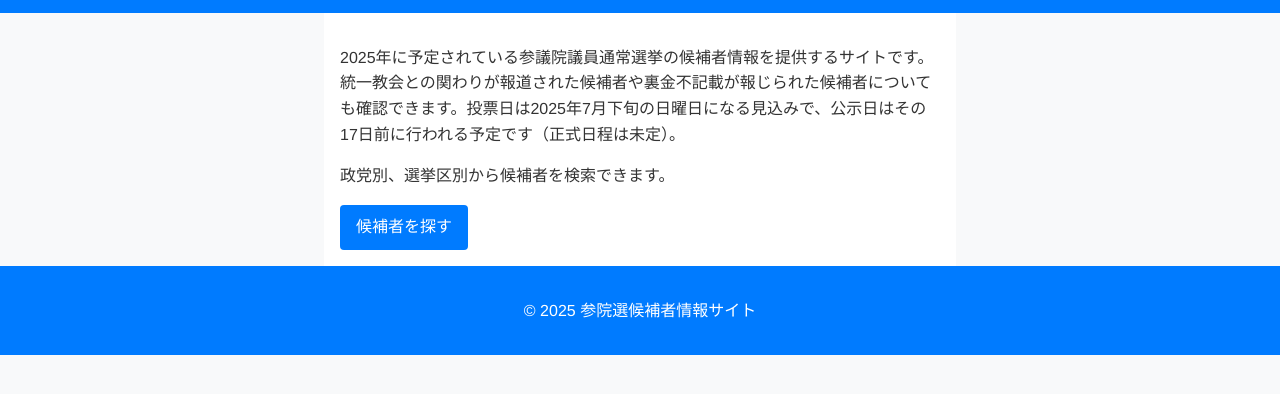
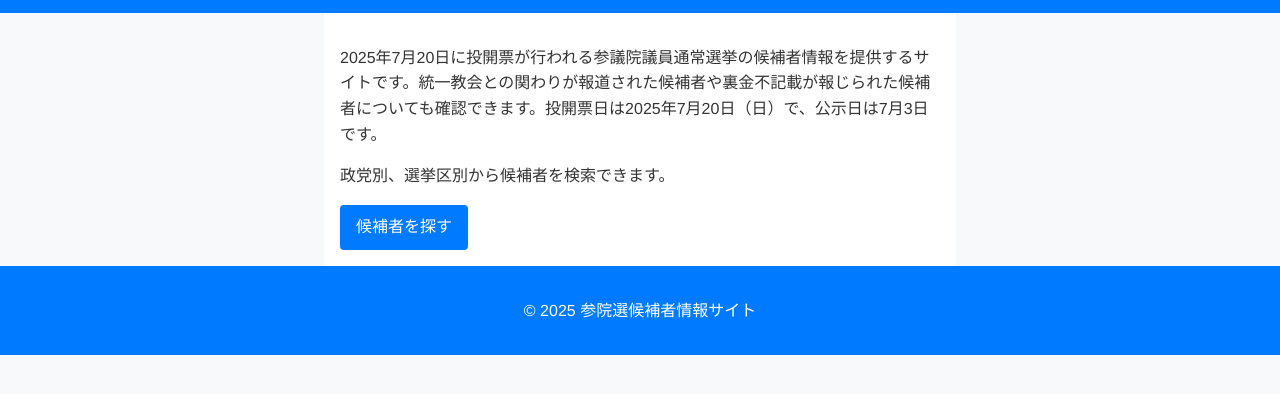
Before and after one commit to openceo2025/sangiinsen2025, a website: page index.html in a window 1280 px wide. Shown: the part 96-490 px from the top of the page. Drawn offline with Linux system fonts and the light colour scheme.

Commit message:
Update election schedule (#7)

```diff
--- a/index.html
+++ b/index.html
@@ -17,7 +17,7 @@
     </nav>
   </header>
   <main>
-    <p>2025年に予定されている参議院議員通常選挙の候補者情報を提供するサイトです。統一教会との関わりが報道された候補者や裏金不記載が報じられた候補者についても確認できます。投票日は2025年7月下旬の日曜日になる見込みで、公示日はその17日前に行われる予定です（正式日程は未定）。</p>
+    <p>2025年7月20日に投開票が行われる参議院議員通常選挙の候補者情報を提供するサイトです。統一教会との関わりが報道された候補者や裏金不記載が報じられた候補者についても確認できます。投開票日は2025年7月20日（日）で、公示日は7月3日です。</p>
     <p>政党別、選挙区別から候補者を検索できます。</p>
     <a class="btn" href="search.html">候補者を探す</a>
   </main>
```
Also changed, not shown: README.md.
